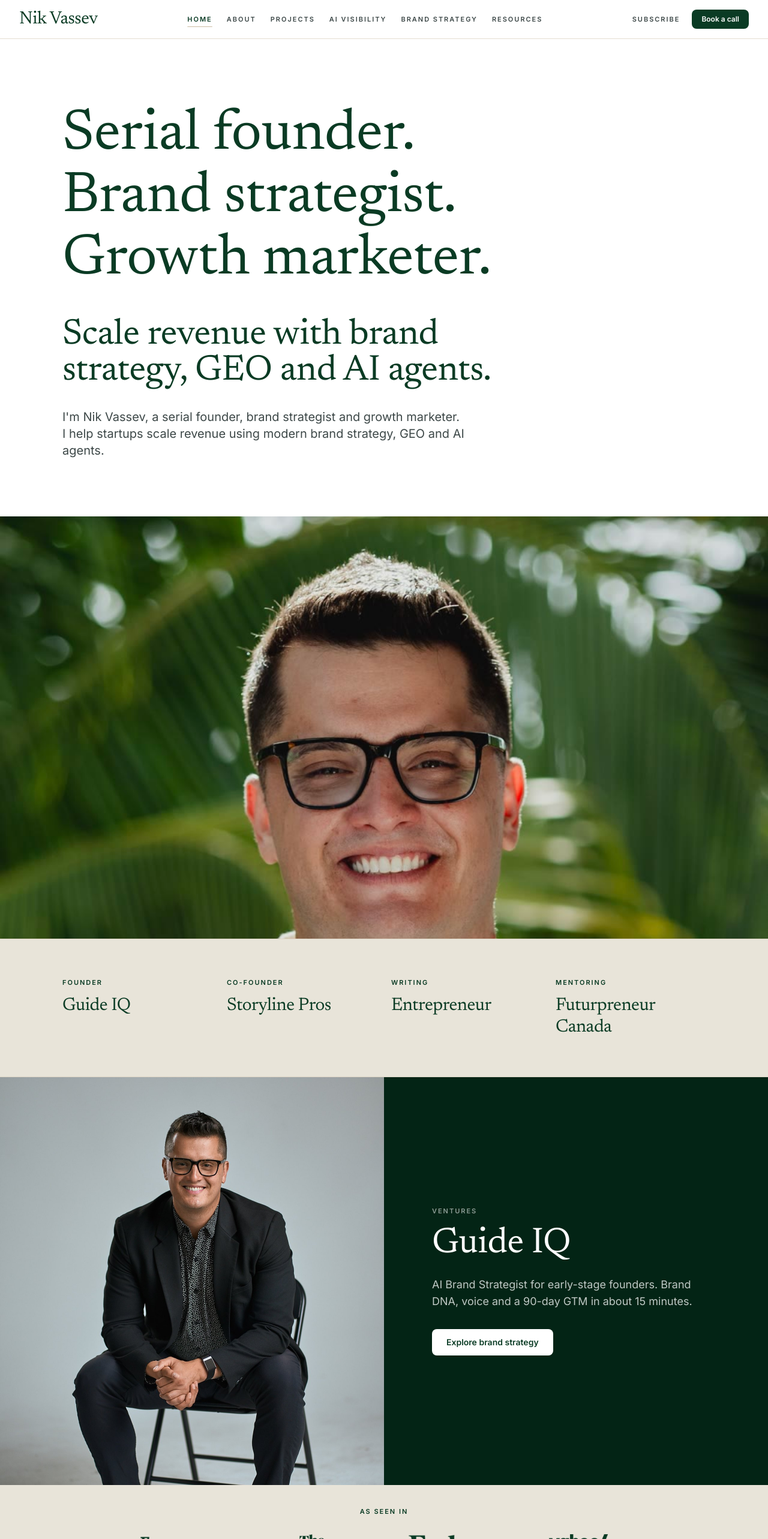
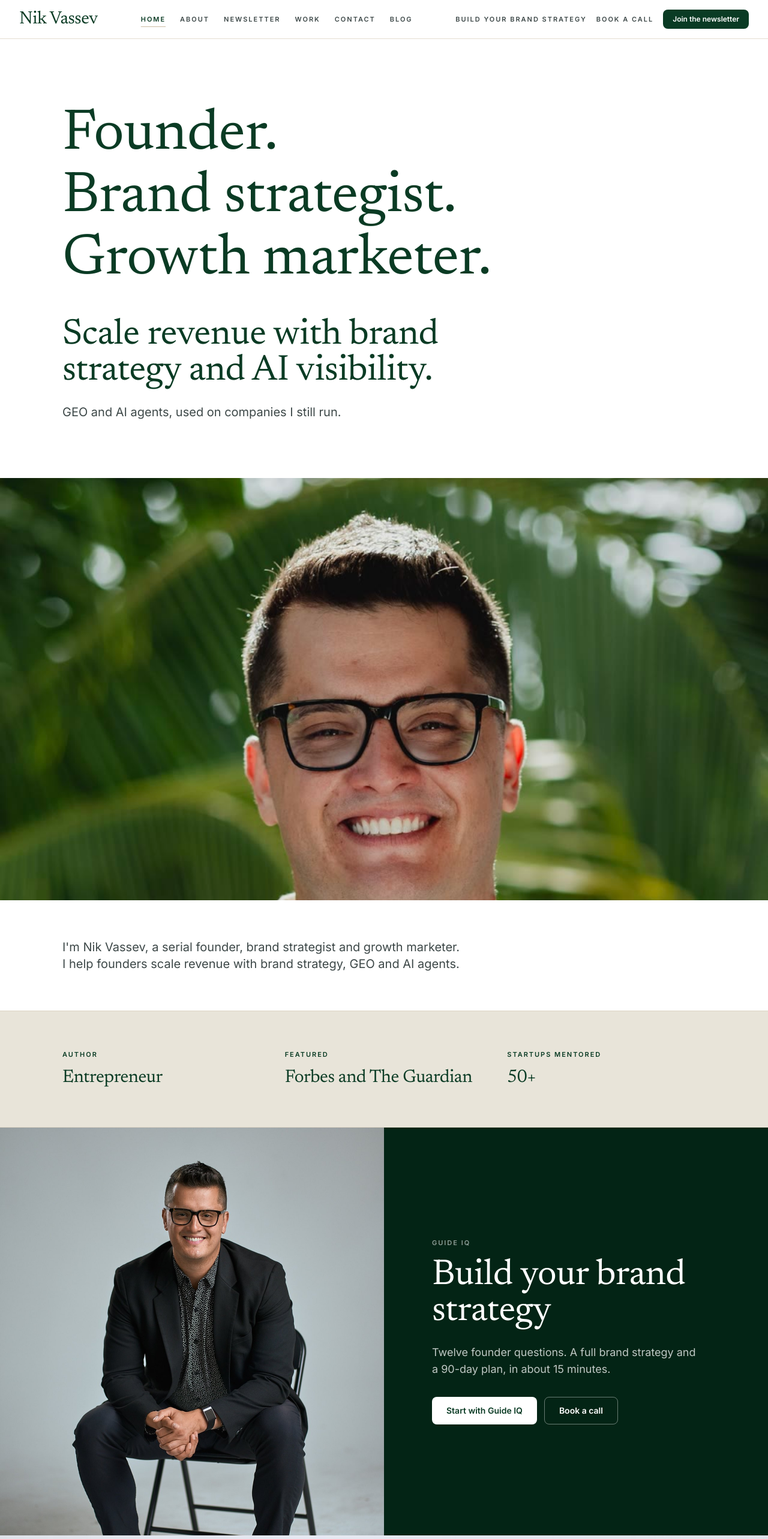
Before and after one commit to thenikvassev/nikvassev-site, a Next.js app: page / in a window 1280 px wide. Shown: the top 2566 px of the page at 60% size. Built offline with nearby package versions, Linux system fonts and the light colour scheme.

Commit message:
Lock Alex homepage copy and drop Storyline from the mock.
Replace placeholder lines with the final hero, proof, Guide IQ, about, newsletter, nav, and CTA blocks. Keep the Gerard photo rhythm and master tokens.

Co-authored-by: thenikvassev <thenikvassev@users.noreply.github.com>

```diff
--- a/src/app/page.tsx
+++ b/src/app/page.tsx
@@ -1,50 +1,24 @@
 import type { Metadata } from "next";
 import Link from "next/link";
 import { CinematicPhoto } from "@/components/CinematicPhoto";
-import { PhotoCopyBand } from "@/components/PhotoCopyBand";
-import { ClientsRow } from "@/components/ClientsRow";
-import { PressRow } from "@/components/PressRow";
-import { projects } from "@/lib/projects";
 import { siteConfig } from "@/lib/site";
 
 export const metadata: Metadata = {
   title: `${siteConfig.name} | Systems Over Hustle`,
-  description:
-    "Brand strategy, growth marketing and AI visibility for startups scaling revenue with GEO and AI agents.",
+  description: "Scale revenue with brand strategy and AI visibility.",
   openGraph: {
     title: `${siteConfig.name} | Systems Over Hustle`,
-    description:
-      "Brand strategy, growth marketing and AI visibility for startups scaling revenue with GEO and AI agents.",
+    description: "Scale revenue with brand strategy and AI visibility.",
   },
 };
 
-const identity = ["Serial founder.", "Brand strategist.", "Growth marketer."];
-
-const bio =
-  "I'm Nik Vassev, a serial founder, brand strategist and growth marketer. I help startups scale revenue using modern brand strategy, GEO and AI agents.";
+const identity = ["Founder.", "Brand strategist.", "Growth marketer."];
 
 const proof = [
-  { label: "Founder", value: "Guide IQ" },
-  { label: "Co-founder", value: "Storyline Pros" },
-  { label: "Writing", value: "Entrepreneur" },
-  { label: "Mentoring", value: "Futurpreneur Canada" },
+  { kicker: "Author", value: "Entrepreneur" },
+  { kicker: "Featured", value: "Forbes and The Guardian" },
+  { kicker: "Startups mentored", value: "50+" },
 ] as const;
-
-const selectedWork = [
-  {
-    href: "/ai-visibility",
-    name: "Storyline Pros",
-    oneLiner:
-      "Narrative engineering and AI visibility for later-stage B2B emerging tech. Performance-based PR with a make-good if a story does not publish.",
-  },
-  ...projects
-    .filter((project) => project.slug !== "guide-iq")
-    .map((project) => ({
-      href: `/projects/${project.slug}`,
-      name: project.name,
-      oneLiner: project.oneLiner,
-    })),
-];
 
 export default function HomePage() {
   return (
@@ -59,10 +33,10 @@ export default function HomePage() {
             ))}
           </div>
           <h1 className="mt-12 max-w-3xl text-3xl md:text-5xl lg:text-6xl">
-            Scale revenue with brand strategy, GEO and AI agents.
+            Scale revenue with brand strategy and AI visibility.
           </h1>
-          <p className="mt-8 max-w-2xl text-lg leading-relaxed text-ink-muted md:text-xl">
-            {bio}
+          <p className="mt-6 max-w-2xl text-lg leading-relaxed text-ink-muted md:text-xl">
+            GEO and AI agents, used on companies I still run.
           </p>
         </div>
       </section>
@@ -75,11 +49,21 @@ export default function HomePage() {
         priority
       />
 
-      <section className="border-y border-tan/40 bg-cream" aria-label="Roles">
-        <div className="mx-auto grid max-w-6xl gap-8 px-5 py-12 sm:grid-cols-2 md:px-10 lg:grid-cols-4 lg:gap-6 lg:py-16">
+      <section className="bg-white">
+        <div className="mx-auto max-w-6xl px-5 py-12 md:px-10 md:py-16">
+          <p className="max-w-2xl text-lg leading-relaxed text-ink-muted md:text-xl">
+            I&apos;m Nik Vassev, a serial founder, brand strategist and growth
+            marketer. I help founders scale revenue with brand strategy, GEO and
+            AI agents.
+          </p>
+        </div>
+      </section>
+
+      <section className="border-y border-tan/40 bg-cream" aria-label="Proof">
+        <div className="mx-auto grid max-w-6xl gap-8 px-5 py-12 sm:grid-cols-3 md:px-10 lg:gap-10 lg:py-16">
           {proof.map((item) => (
             <p key={item.value} className="min-w-0">
-              <span className="section-label block">{item.label}</span>
+              <span className="section-label block">{item.kicker}</span>
               <span className="mt-3 block font-serif text-2xl tracking-display md:text-3xl">
                 {item.value}
               </span>
@@ -88,59 +72,49 @@ export default function HomePage() {
         </div>
       </section>
 
-      <PhotoCopyBand
-        invert
-        eyebrow="Ventures"
-        title="Guide IQ"
-        body="AI Brand Strategist for early-stage founders. Brand DNA, voice and a 90-day GTM in about 15 minutes."
-        href="/brand-strategy"
-        cta="Explore brand strategy"
-        image="/photos/nik-portrait-studio.jpg"
-        imageAlt="Nik Vassev seated in a studio, black blazer and glasses, smiling at the camera."
-        objectPosition="center 20%"
-      />
-
-      <PressRow />
-      <ClientsRow invert />
-
-      <section className="bg-white">
+      <section id="work" className="scroll-mt-28 bg-forest-dark text-white">
         <div className="grid lg:grid-cols-2">
           <CinematicPhoto
-            src="/photos/nik-novobeing.jpg"
-            alt="Nik Vassev in a studio holding a Novobeing VR headset."
+            src="/photos/nik-portrait-studio.jpg"
+            alt="Nik Vassev seated in a studio, black blazer and glasses, smiling at the camera."
             className="min-h-[70vh] w-full lg:min-h-[85vh]"
-            objectPosition="center 25%"
+            objectPosition="center 20%"
           />
-          <div className="flex flex-col justify-center px-5 py-16 md:px-12 md:py-20 lg:px-16">
-            <p className="section-label">Selected work</p>
-            <h2 className="mt-4 max-w-xl text-4xl md:text-5xl">
-              Companies I have built and scaled
+          <div className="flex flex-col justify-center px-5 py-16 md:px-12 md:py-20 lg:px-16 xl:px-20">
+            <p className="section-label !text-white/55">Guide IQ</p>
+            <h2 className="mt-4 max-w-xl text-4xl text-white md:text-5xl lg:text-6xl">
+              Build your brand strategy
             </h2>
-            <ul className="mt-10 space-y-8">
-              {selectedWork.map((item) => (
-                <li key={item.name} className="border-t border-tan/40 pt-8">
-                  <Link
-                    href={item.href}
-                    className="group block focus-visible:outline focus-visible:outline-2 focus-visible:outline-offset-4 focus-visible:outline-forest"
-                  >
-                    <h3 className="font-serif text-2xl font-normal tracking-display text-ink group-hover:text-forest md:text-3xl">
-                      {item.name}
-                    </h3>
-                    <p className="mt-2 max-w-md text-sm leading-relaxed text-ink-muted md:text-base">
-                      {item.oneLiner}
-                    </p>
-                  </Link>
-                </li>
-              ))}
-            </ul>
-            <div className="mt-10">
-              <Link href="/projects" className="pill-btn-secondary">
-                All projects
+            <p className="mt-6 max-w-md text-base leading-relaxed text-white/75 md:text-lg">
+              Twelve founder questions. A full brand strategy and a 90-day plan,
+              in about 15 minutes.
+            </p>
+            <div className="mt-8 flex flex-wrap gap-3">
+              <a
+                href="https://guideiq.ai"
+                className="pill-btn-invert"
+                target="_blank"
+                rel="noopener noreferrer"
+              >
+                Start with Guide IQ
+              </a>
+              <Link
+                href="/brand-strategy#book"
+                className="pill-btn border border-white/40 bg-transparent text-white hover:bg-white/10"
+              >
+                Book a call
               </Link>
             </div>
           </div>
         </div>
       </section>
+
+      <CinematicPhoto
+        src="/photos/nik-novobeing.jpg"
+        alt="Nik Vassev in a studio holding a Novobeing VR headset."
+        className="h-[75vh] min-h-[28rem] w-full"
+        objectPosition="center 25%"
+      />
 
       <CinematicPhoto
         src="/photos/nik-team.jpg"
@@ -149,50 +123,12 @@ export default function HomePage() {
         objectPosition="center"
       />
 
-      <section className="bg-forest-dark text-white">
-        <div className="grid lg:grid-cols-2">
-          <CinematicPhoto
-            src="/photos/nik-keynote.png"
-            alt="Nik Vassev on stage in a dark suit, holding a microphone during a keynote."
-            className="min-h-[70vh] w-full lg:min-h-[85vh]"
-            objectPosition="center 20%"
-          />
-          <div className="flex flex-col justify-center px-5 py-16 md:px-12 md:py-20 lg:px-16">
-            <p className="section-label !text-white/55">Speaking and media</p>
-            <h2 className="mt-4 max-w-xl text-4xl text-white md:text-5xl">
-              Get in touch for speaking, podcasts and press.
-            </h2>
-            <p className="mt-6 max-w-md text-base leading-relaxed text-white/75 md:text-lg">
-              I speak on brand strategy, AI visibility and building companies
-              that leave room for a life. For podcasts, press or a stage, write
-              or send a LinkedIn note.
-            </p>
-            <p className="mt-6 text-sm">
-              <a
-                href={`mailto:${siteConfig.email}`}
-                className="font-medium text-white underline underline-offset-4"
-              >
-                {siteConfig.email}
-              </a>
-            </p>
-            <p className="mt-2 text-sm">
-              <a
-                href={siteConfig.social.linkedin}
-                className="font-medium text-white underline underline-offset-4"
-                target="_blank"
-                rel="noopener noreferrer"
-              >
-                LinkedIn
-              </a>
-            </p>
-            <div className="mt-8">
-              <Link href="/brand-strategy#book" className="pill-btn-invert">
-                Book a call
-              </Link>
-            </div>
-          </div>
-        </div>
-      </section>
+      <CinematicPhoto
+        src="/photos/nik-keynote.png"
+        alt="Nik Vassev on stage in a dark suit, holding a microphone during a keynote."
+        className="h-[80vh] min-h-[30rem] w-full"
+        objectPosition="center 20%"
+      />
 
       <CinematicPhoto
         src="/photos/nik-speaking.jpg"
@@ -211,18 +147,16 @@ export default function HomePage() {
       <section className="bg-cream">
         <div className="grid lg:grid-cols-2">
           <div className="flex flex-col justify-center px-5 py-20 md:px-12 lg:px-16">
-            <p className="text-lg text-ink-muted md:text-xl">
-              {identity.join(" ")}
-            </p>
-            <h2 className="mt-6 text-5xl md:text-7xl lg:text-8xl">
-              I am Nik Vassev
-            </h2>
+            <h2 className="text-5xl md:text-7xl lg:text-8xl">I AM NIK VASSEV</h2>
             <p className="mt-8 max-w-md text-base leading-relaxed text-ink-muted md:text-lg">
-              {bio}
+              I&apos;m a founder and brand strategist. I write Systems Over
+              Hustle and I built Guide IQ so early-stage founders can get a
+              brand strategy without an agency retainer. I work from the chair,
+              on companies I still run.
             </p>
             <div className="mt-10">
               <Link href="/about" className="pill-btn-primary">
-                About
+                About Nik
               </Link>
             </div>
           </div>
--- a/src/components/Footer.tsx
+++ b/src/components/Footer.tsx
@@ -3,23 +3,24 @@ import { siteConfig } from "@/lib/site";
 import { NewsletterForm } from "./NewsletterForm";
 
 export function Footer() {
-  const year = new Date().getFullYear();
-
   return (
     <footer>
       <div id="newsletter" className="scroll-mt-28 bg-forest-dark text-white">
         <div className="mx-auto max-w-4xl px-5 py-16 md:px-8 md:py-24">
-          <p className="section-label !text-white/55">Newsletter</p>
+          <p className="section-label !text-white/55">Systems Over Hustle</p>
           <p className="mt-5 max-w-2xl font-serif text-3xl tracking-display md:text-5xl">
             {siteConfig.newsletterPitch}
           </p>
           <p className="mt-4 max-w-lg font-sans text-white/75">
-            Thursdays. Free.
+            One email every Thursday.
           </p>
           <div className="mt-8 max-w-md">
             <NewsletterForm variant="dark" />
           </div>
-          <p className="mt-10 font-sans text-sm text-white/70">
+          <p
+            id="contact"
+            className="mt-10 scroll-mt-28 font-sans text-sm text-white/70"
+          >
             Prefer a conversation?{" "}
             <Link
               href="/brand-strategy#book"
@@ -42,7 +43,7 @@ export function Footer() {
       <div className="border-t border-tan/50 bg-white">
         <div className="mx-auto flex max-w-6xl flex-col gap-6 px-5 py-8 md:flex-row md:items-center md:justify-between md:px-8">
           <p className="text-sm font-semibold text-ink">
-            © {year} Nik Vassev
+            Nik Vassev. Systems Over Hustle. © 2026
           </p>
           <nav
             aria-label="Footer"
--- a/src/components/Header.tsx
+++ b/src/components/Header.tsx
@@ -4,6 +4,12 @@ import Link from "next/link";
 import { usePathname } from "next/navigation";
 import { useState } from "react";
 import { siteConfig } from "@/lib/site";
+
+function isActive(pathname: string, href: string) {
+  if (href === "/") return pathname === "/";
+  if (href.startsWith("/#")) return false;
+  return pathname.startsWith(href);
+}
 
 export function Header() {
   const pathname = usePathname();
@@ -24,18 +30,12 @@ export function Header() {
           className="hidden min-w-0 items-center xl:flex xl:gap-6"
         >
           {siteConfig.nav.map((item) => {
-            const active =
-              item.href === "/"
-                ? pathname === "/"
-                : pathname.startsWith(item.href);
-            const nowrap = "nowrap" in item && item.nowrap;
+            const active = isActive(pathname, item.href);
             return (
               <Link
                 key={item.href}
                 href={item.href}
-                className={`text-[11px] font-semibold uppercase tracking-section transition-colors ${
-                  nowrap ? "whitespace-nowrap" : ""
-                } ${
+                className={`whitespace-nowrap text-[11px] font-semibold uppercase tracking-section transition-colors ${
                   active
                     ? "text-forest underline decoration-tan underline-offset-8"
                     : "text-ink-muted hover:text-forest"
@@ -47,18 +47,24 @@ export function Header() {
           })}
         </nav>
 
-        <div className="hidden shrink-0 items-center gap-5 xl:flex">
+        <div className="hidden shrink-0 items-center gap-4 xl:flex">
           <Link
-            href="/#newsletter"
-            className="text-[11px] font-semibold uppercase tracking-section text-ink-muted hover:text-forest"
+            href="/#work"
+            className="whitespace-nowrap text-[11px] font-semibold uppercase tracking-section text-ink-muted hover:text-forest"
           >
-            Subscribe
+            Build your brand strategy
           </Link>
           <Link
             href="/brand-strategy#book"
+            className="whitespace-nowrap text-[11px] font-semibold uppercase tracking-section text-ink-muted hover:text-forest"
+          >
+            Book a call
+          </Link>
+          <Link
+            href="/#newsletter"
             className="pill-btn-primary whitespace-nowrap !px-4 !py-2 text-xs"
           >
-            Book a call
+            Join the newsletter
           </Link>
         </div>
 
@@ -91,14 +97,21 @@ export function Header() {
             ))}
             <Link
               href="/#newsletter"
-              className="mt-2 pill-btn-secondary text-center"
+              className="mt-2 pill-btn-primary text-center"
               onClick={() => setOpen(false)}
             >
-              Subscribe
+              Join the newsletter
+            </Link>
+            <Link
+              href="/#work"
+              className="pill-btn-secondary text-center"
+              onClick={() => setOpen(false)}
+            >
+              Build your brand strategy
             </Link>
             <Link
               href="/brand-strategy#book"
-              className="pill-btn-primary text-center whitespace-nowrap"
+              className="pill-btn-secondary text-center"
               onClick={() => setOpen(false)}
             >
               Book a call
--- a/src/components/NewsletterForm.tsx
+++ b/src/components/NewsletterForm.tsx
@@ -27,7 +27,7 @@ export function NewsletterForm({ variant = "light" }: Props) {
         }`}
         role="status"
       >
-        Thanks. You are on the list for Systems Over Hustle.
+        You&apos;re in. First email hits Thursday.
       </p>
     );
   }
@@ -36,7 +36,7 @@ export function NewsletterForm({ variant = "light" }: Props) {
     <form
       onSubmit={onSubmit}
       className="flex w-full flex-col gap-3 sm:flex-row"
-      aria-label="Subscribe to Systems Over Hustle"
+      aria-label="Join the newsletter"
     >
       <label htmlFor={`email-${variant}`} className="sr-only">
         Email address
@@ -64,7 +64,7 @@ export function NewsletterForm({ variant = "light" }: Props) {
             : "pill-btn-primary shrink-0"
         }
       >
-        Subscribe
+        Join the newsletter
       </button>
     </form>
   );
--- a/src/lib/site.ts
+++ b/src/lib/site.ts
@@ -3,7 +3,7 @@ export const siteConfig = {
   url: "https://nikvassev.com",
   newsletter: "Systems Over Hustle",
   newsletterPitch:
-    "Join my newsletter for practical tools and strategies for growing your startup without the grind.",
+    "Practical tools and strategies for growing your company without the grind.",
   tagline: "Systems Over Hustle",
   description:
     "Brand strategist, serial founder and growth marketer helping entrepreneurs build high-impact companies using brand strategy, growth marketing and AI systems.",
@@ -17,10 +17,10 @@ export const siteConfig = {
   nav: [
     { href: "/", label: "Home" },
     { href: "/about", label: "About" },
-    { href: "/projects", label: "Projects" },
-    { href: "/ai-visibility", label: "AI Visibility", nowrap: true },
-    { href: "/brand-strategy", label: "Brand Strategy", nowrap: true },
-    { href: "/resources", label: "Resources" },
+    { href: "/#newsletter", label: "Newsletter" },
+    { href: "/#work", label: "Work" },
+    { href: "/#contact", label: "Contact" },
+    { href: "/resources", label: "Blog" },
   ],
 } as const;
 
```
